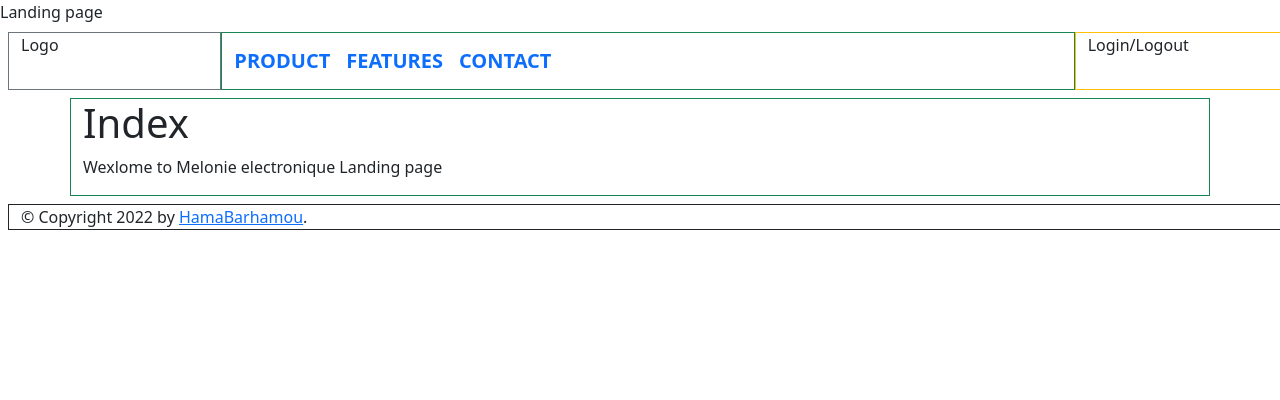
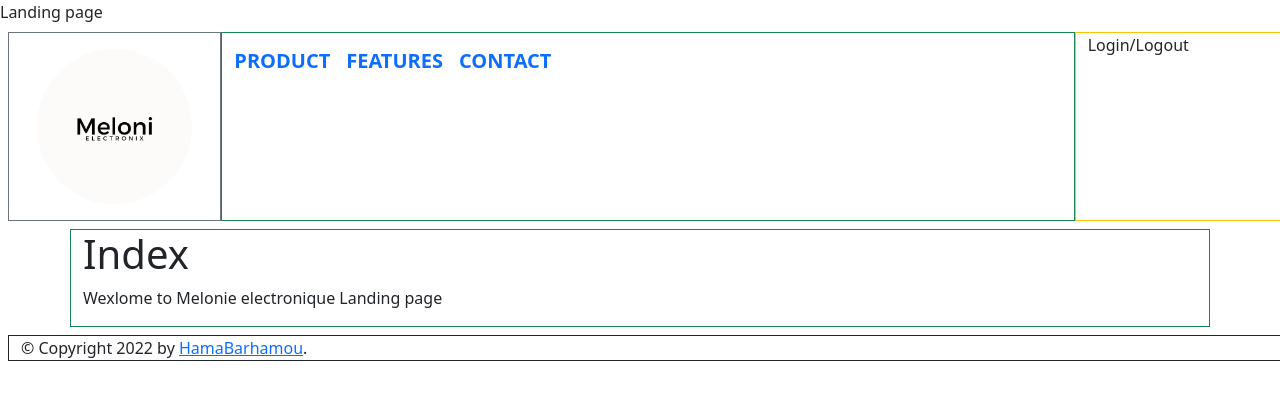
Before and after one commit to MellanieAchiengK/Meloni_Electronix, a Flask app: page /landing in a window 1280 px wide. Shown: the top 400 px of the page. Run offline with Flask 2, Linux system fonts and the light colour scheme; some libraries are stand-ins or nearby versions.

Commit message:
add logo #9

```diff
--- a/api/v1/app.py
+++ b/api/v1/app.py
@@ -35,6 +35,7 @@ def get_article(pk):
 
 @app.route("/categorie/<int:pk>")
 def articebycategorie(pk):
+    #return "category:{}".format(pk)
     return render_template('articleByCategory.html', id=pk)
 
 if __name__ == '__main__':
--- a/frontend/static/scripts/articleByCategory.js
+++ b/frontend/static/scripts/articleByCategory.js
@@ -5,12 +5,13 @@
 const HOST = 'http://127.0.0.1:5000'
 $(document).ready(function () {
     let id=parseInt($('#store').text())
-    $.get( HOST + "/api/v1/categorie/"+id, function( data ) {
+    alert(id)
+    /* $.get( HOST + "/api/v1/categorie/"+id, function( data ) {
         let code = ''
         data.listecategorie.forEach(element => {
             code += "<a href='/article/"+id+"'> <img src="+element.src+" alt='" + element.title + "' title='" + element.title + "' /> </a>"
         });
         console.log(id)
         $('#store').html(code)
-    });
+    }); */
 })
--- a/frontend/templates/base.html
+++ b/frontend/templates/base.html
@@ -11,15 +11,15 @@
         {% endblock %}
     </HEAD>
     <BODY>
-        <div class="container-fluid m-2">
+        <div class="container-fluid m-2 h-25" >
             <div class="row">
                 <div class="col-sm border border-secondary">
-                  Logo
+                    <img src="{{ url_for('static', filename='/images/logo.png') }}" alt="Melonie Electronique" title="Melonie Electronique" class="rounded-circle w-100 p-3"/>
                 </div>
                 <div class="col-sm col-8 border border-success">
                     <nav id="navigation" class="navbar navbar-expand text-uppercase fw-bold">
                         {% block navbar %}
-                            <a class="navbar-brand" href="...">Product</a>
+                            <a class="navbar-brand" href="/">Product</a>
                             <a class="navbar-brand" href="...">Features</a>
                             <a class="navbar-brand" href="...">Contact</a>
                         {% endblock %}
```
Also changed, not shown: frontend/static/images/logo.png (added).
